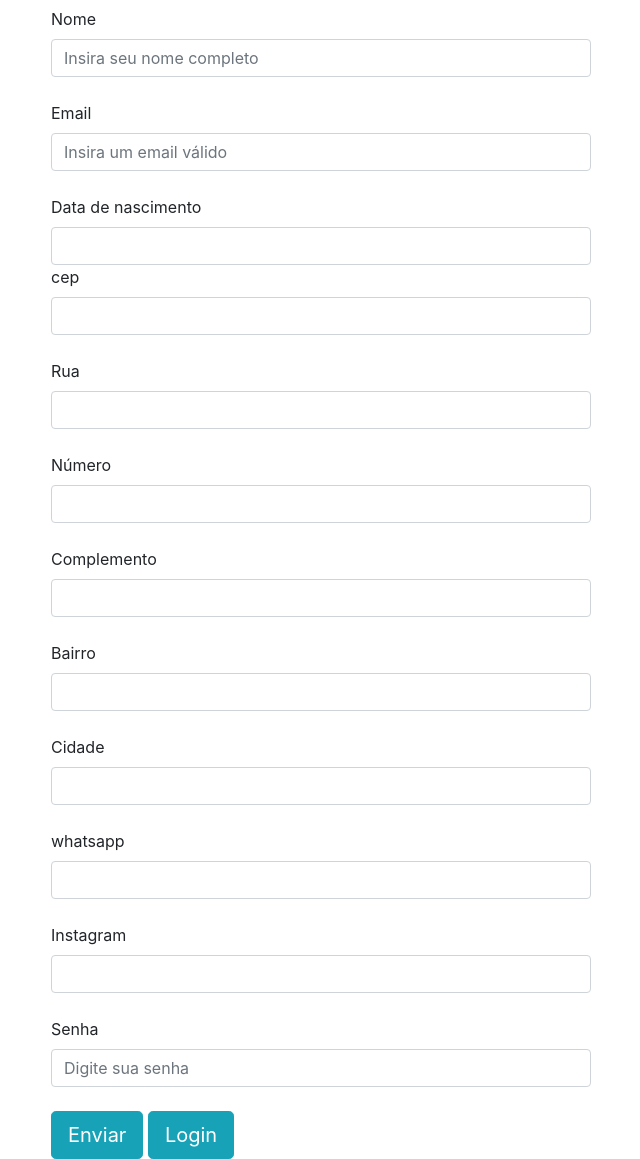
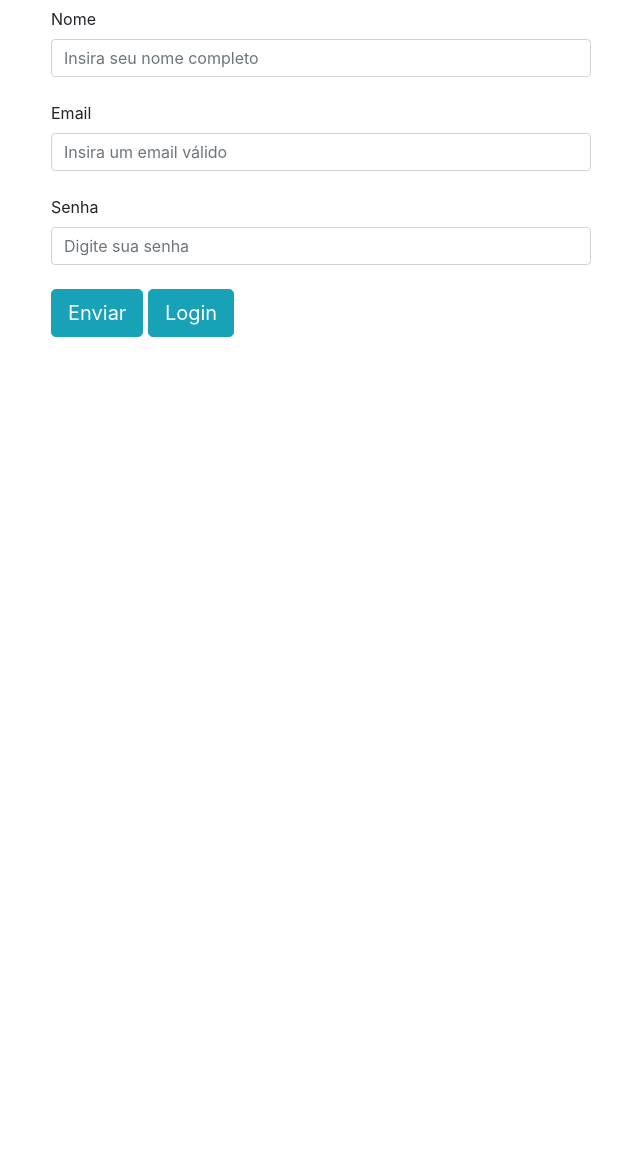
Before and after one commit to naiarar/Empresta-, a Django app: page /auth/cadastro/ in a window 1280 px wide. Shown: the part 154-1313 px from the top of the page, without its empty margins (319-959 px from the left). After the commit the page ends 491 px from the top, so only its background shows below. Run offline with Django 4.2, Linux system fonts and the light colour scheme.

Commit message:
diminui os dados

```diff
--- a/usuarios/templates/cadastro.html
+++ b/usuarios/templates/cadastro.html
@@ -1,102 +1,66 @@
 {% extends 'base.html' %}
-
 {% block 'titulo'%} Cadastro {% endblock %}
-
 {% block 'conteudo'%}
 
 <div class="container">
-    <br>
+  <br />
   {% if status == '0' %}
   <div class="alert alert-success" role="alert">
     Cadastro realizado com sucesso
   </div>
-    {% endif %}
-
-    {% if status == '1' %}
+  {% endif %} {% if status == '1' %}
   <div class="alert alert-danger" role="alert">
     Nome e email não podem estar em branco
   </div>
-    {% endif %}
-
-    {% if status == '2' %}
+  {% endif %} {% if status == '2' %}
   <div class="alert alert-danger" role="alert">
     Sua senha deve ter pelo menos 4 caracteres
   </div>
-    {% endif %}
-
-    {% if status == '3'%}
+  {% endif %} {% if status == '3'%}
   <div class="alert alert-danger" role="alert">
     Usuário já existe no sistema
   </div>
-    {% endif %}
-
-    {%if status == '4'%}
-    <div class="alert alert-danger" role="alert">
-        Erro interno no sistema
-    </div>
+  {% endif %} {%if status == '4'%}
+  <div class="alert alert-danger" role="alert">Erro interno no sistema</div>
   {% endif %}
   <div class="row">
     <div class="col-md-6 offset-md-3">
       <h1>Cadastre-se</h1>
-            <hr>
+      <hr />
 
-            <form method="POST" action="{% url 'valida_cadastro' %}">{% csrf_token %}
+      <form method="POST" action="{% url 'valida_cadastro' %}">
+        {% csrf_token %}
 
         <label>Nome</label>
-                <input name="nome" class="form-control" type="text" placeholder="Insira seu nome completo">
-                <br>
+        <input
+          name="nome"
+          class="form-control"
+          type="text"
+          placeholder="Insira seu nome completo"
+        />
+        <br />
         <label>Email</label>
-                <input name="email" class="form-control" type="text" placeholder="Insira um email válido">
-                <br>
-                <label>Data de nascimento</label>
-                <input name="Data de nascimento" class="form-control" type="text"
-                <br>
-                <label>cep</label>
-                <input name="cep" class="form-control" type="text">
-                <br>
-                <label>Rua</label>
-                <input name="Rua" class="form-control" type="text">
-                <br>
-                <label>Número</label>
-                <input name="número" class="form-control" type="text">
-                <br>
-                <label>Complemento</label>
-                <input name="complemento" class="form-control" type="text">
-                <br>
-                <label>Bairro</label>
-                <input name="bairro" class="form-control" type="text">
-                <br>
-                <label>Cidade</label>
-                <input name="cidade" class="form-control" type="text">
-                <br>
-                <label>whatsapp</label>
-                <input name="whatsapp" class="form-control" type="text">
-                <br>
-                <label>Instagram</label>
-                <input name="Instagram" class="form-control" type="text">
-                <br>
+        <input
+          name="email"
+          class="form-control"
+          type="text"
+          placeholder="Insira um email válido"
+        />
+        <br />
+
         <label>Senha</label>
-                <input name="senha" class="form-control" type="password" placeholder="Digite sua senha">
-                <br>
-                <input class="btn btn-info btn-lg" type="submit" value="Enviar">
+        <input
+          name="senha"
+          class="form-control"
+          type="password"
+          placeholder="Digite sua senha"
+        />
+        <br />
+        <input class="btn btn-info btn-lg" type="submit" value="Enviar" />
         <a href="{% url 'login' %}" class="btn btn-info btn-lg">Login</a>
-
-
-
-
       </form>
-
-
-
-
-
     </div>
-
-
-
   </div>
 </div>
 
-
-
 {% endblock %}
```
Lines whose indentation alone changed are shown as unchanged.
